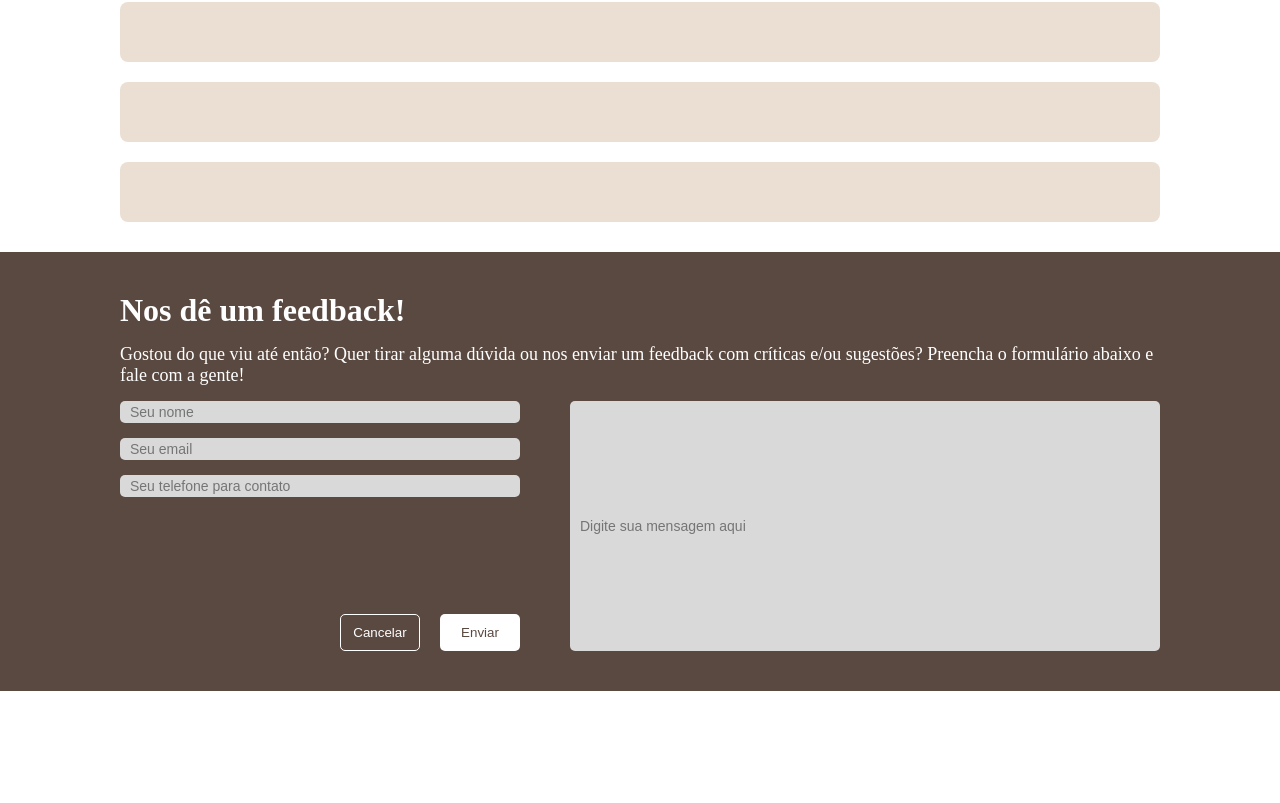
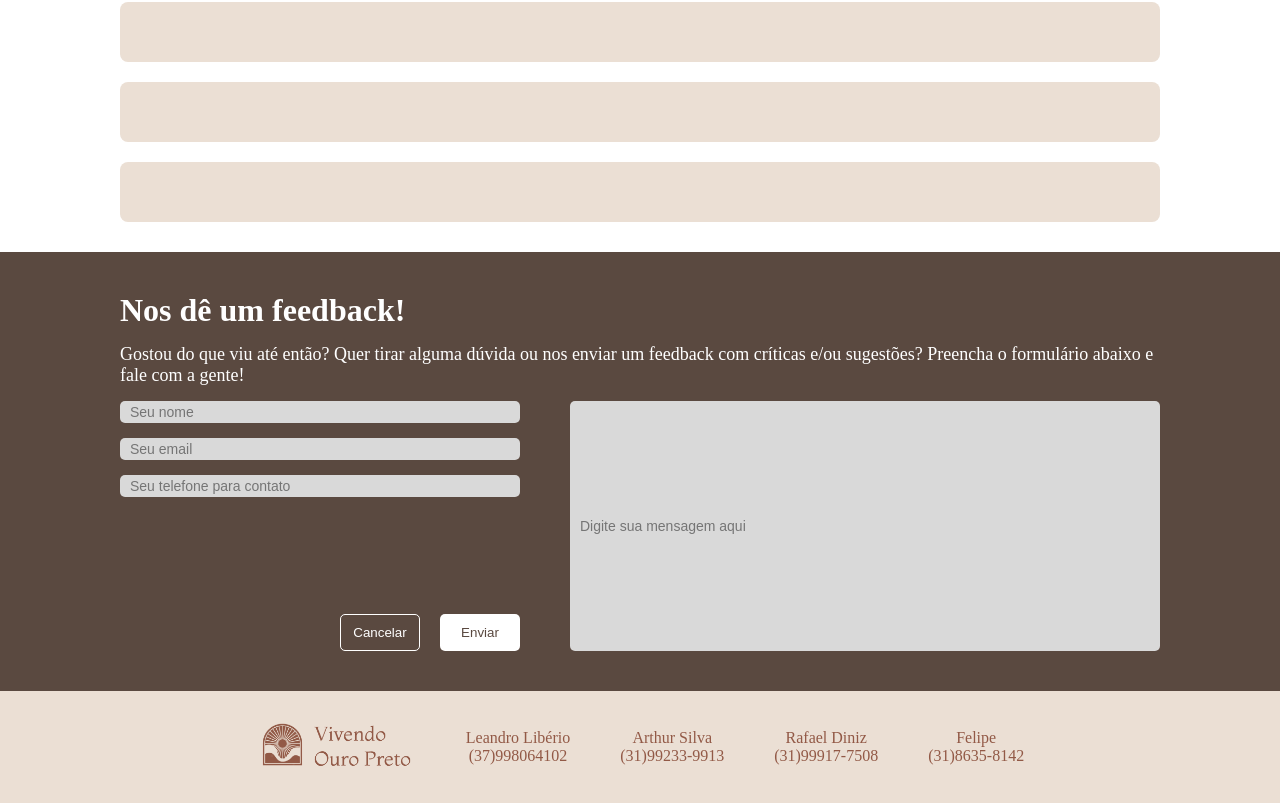
Before and after one commit to Jamajal/Vivendo-Ouro-Preto-Front, a React (Vite) app in the folder front/: page / in a window 1280 px wide. Shown: the part 726-1529 px from the top of the page. Before the commit the page ends 1417 px from the top, so only its background shows below. Built offline with nearby package versions, Linux system fonts and the light colour scheme.

Commit message:
Criando footer

```diff
--- /dev/null
+++ b/front/src/components/Footer/StyledFooter.jsx
@@ -0,0 +1,28 @@
+import styled from "styled-components"
+
+export const StyledFooter = styled.footer`
+    display: flex;
+    align-items: center;
+    justify-content: center;
+    gap: 50px;
+
+    padding: 30px 0;
+
+    background-color: #EBDFD4;
+    color: #925946;
+
+    > img{
+        width: 160px;
+    }
+
+    > .creators{
+        display: flex;
+        gap: 50px;
+    }
+
+    > .creators > div{
+        display: flex;
+        flex-direction: column;
+        align-items: center;
+    }
+`
--- /dev/null
+++ b/front/src/components/Footer/index.jsx
@@ -0,0 +1,27 @@
+import { StyledFooter } from "./StyledFooter";
+
+export default function Footer(){
+    return(
+        <StyledFooter className="layer">
+            <img src="../../images/footer.png" alt="Logo" />
+            <div className="creators">
+                <div>
+                    <p>Leandro Libério</p>
+                    <p>(37)998064102</p>
+                </div>
+                <div>
+                    <p>Arthur Silva</p>
+                    <p>(31)99233-9913</p>
+                </div>
+                <div>
+                    <p>Rafael Diniz</p>
+                    <p>(31)99917-7508</p>
+                </div>
+                <div>
+                    <p>Felipe</p>
+                    <p>(31)8635-8142</p>
+                </div>
+            </div>
+        </StyledFooter>
+    )
+}
--- a/front/src/pages/Home/index.jsx
+++ b/front/src/pages/Home/index.jsx
@@ -2,6 +2,7 @@ import Header from '../../components/Header'
 import Welcome from '../../components/Welcome'
 import EventList from '../../components/EventsList'
 import Forms from '../../components/Forms'
+import Footer from '../../components/Footer'
 
 import { StyledHome } from './StyledHome'
 
@@ -12,6 +13,7 @@ export default function Home(){
             <Welcome />
             <EventList />
             <Forms />
+            <Footer />
         </StyledHome>
     )
 }
```
Also changed, not shown: front/public/images/footer.PNG (added).
